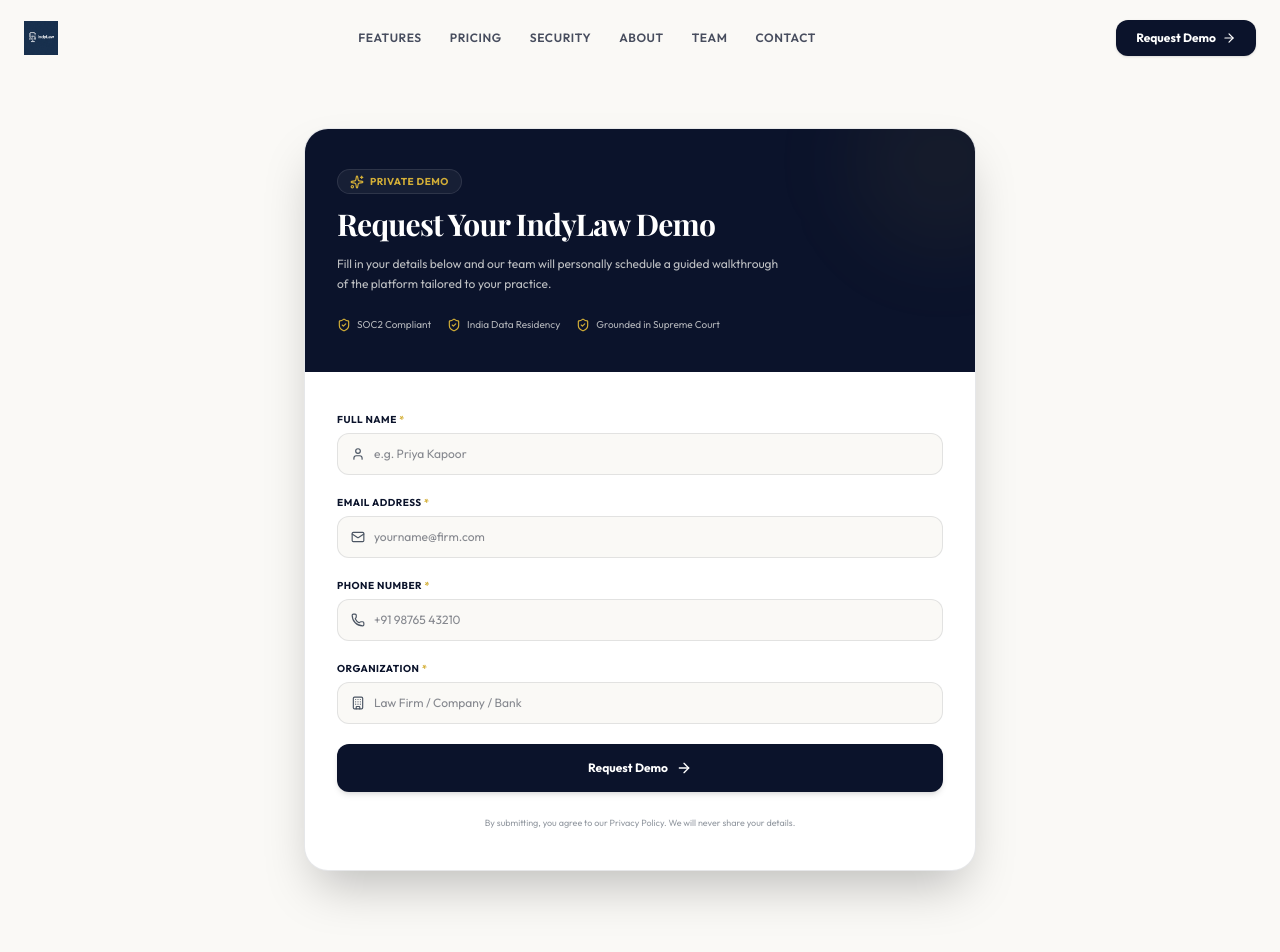
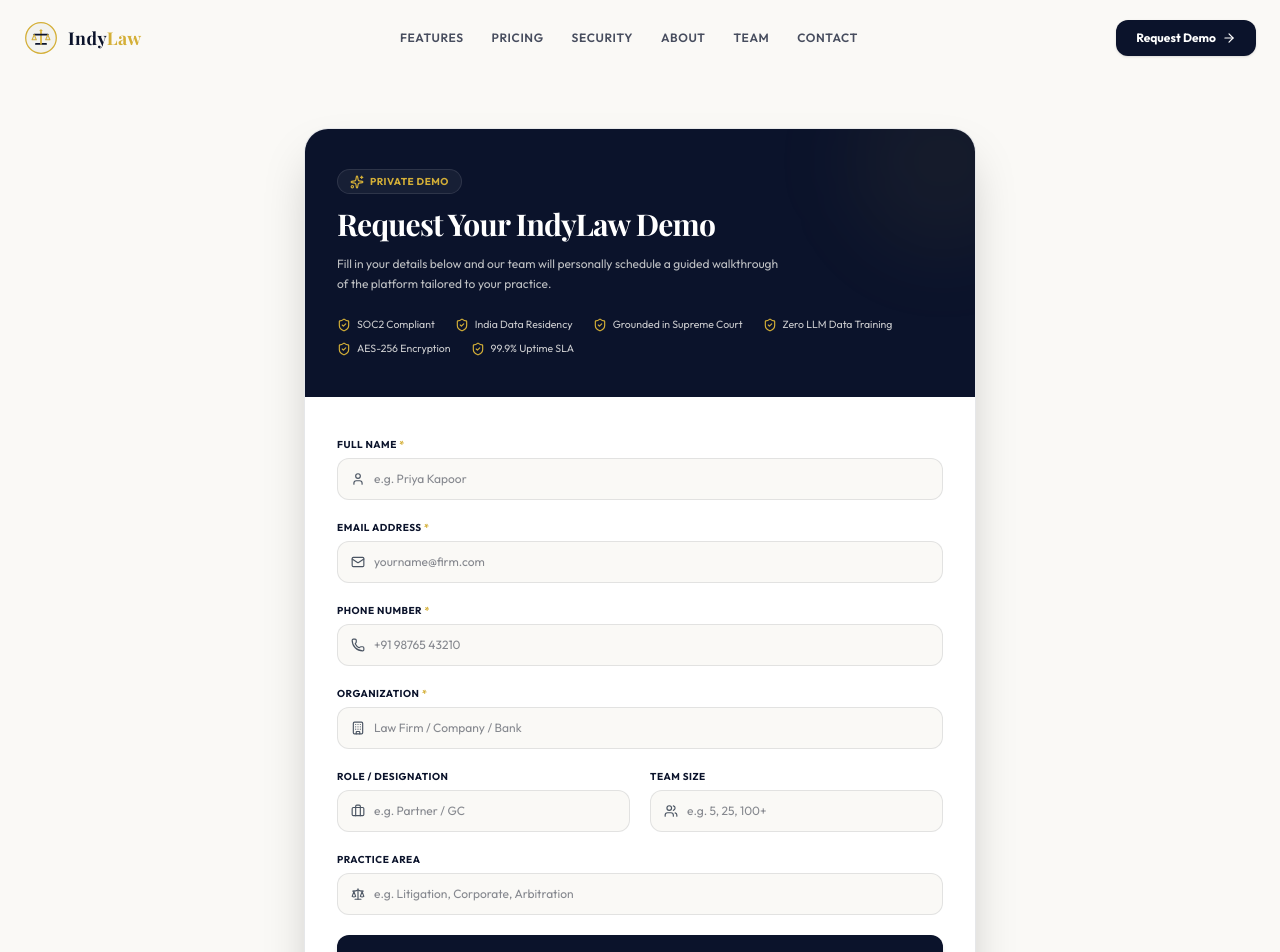
Before and after one commit to heetnandu01/indylaw, a React (Vite) app: page /request-demo in a window 1280 px wide. Shown: the top 952 px of the page. Built offline with nearby package versions, Linux system fonts and the light colour scheme; a web font is replaced by a local one.

Commit message:
minor changes

```diff
--- a/src/components/BookDemoModal.tsx
+++ b/src/components/BookDemoModal.tsx
@@ -2,7 +2,7 @@ import React, { useState } from 'react'
 import { useForm } from 'react-hook-form'
 import { zodResolver } from '@hookform/resolvers/zod'
 import * as z from 'zod'
-import { X, Calendar, Check, ArrowRight, ShieldCheck, Sparkles, Building, Phone, User, Mail, RefreshCw } from 'lucide-react'
+import { X, Calendar, Check, ArrowRight, ShieldCheck, Building, Phone, User, Mail, RefreshCw } from 'lucide-react'
 
 // Define validation schema with Zod
 const formSchema = z.object({
@@ -93,14 +93,26 @@ export const BookDemoModal: React.FC<BookDemoModalProps> = ({ isOpen, onClose })
             </p>
           </div>
 
-          <div className="space-y-3 pt-6 border-t border-[#FAF9F6]/10 text-[10px] text-[#FAF9F6]/90">
+          <div className="space-y-2.5 pt-6 border-t border-[#FAF9F6]/10 text-[10px] text-[#FAF9F6]/90">
             <div className="flex items-center gap-2">
-              <ShieldCheck className="w-4 h-4 text-[#D4AF37]" />
+              <ShieldCheck className="w-4 h-4 text-[#D4AF37] flex-shrink-0" />
               <span>SOC2 Type II Compliant</span>
             </div>
             <div className="flex items-center gap-2">
-              <Sparkles className="w-4 h-4 text-[#D4AF37]" />
+              <ShieldCheck className="w-4 h-4 text-[#D4AF37] flex-shrink-0" />
+              <span>India Data Residency</span>
+            </div>
+            <div className="flex items-center gap-2">
+              <ShieldCheck className="w-4 h-4 text-[#D4AF37] flex-shrink-0" />
               <span>Grounded in Supreme Court</span>
+            </div>
+            <div className="flex items-center gap-2">
+              <ShieldCheck className="w-4 h-4 text-[#D4AF37] flex-shrink-0" />
+              <span>Zero LLM Data Training</span>
+            </div>
+            <div className="flex items-center gap-2">
+              <ShieldCheck className="w-4 h-4 text-[#D4AF37] flex-shrink-0" />
+              <span>AES-256 Encryption</span>
             </div>
           </div>
         </div>
--- a/src/components/Logo.tsx
+++ b/src/components/Logo.tsx
@@ -1,33 +1,88 @@
 import React from 'react'
-import logoImg from '../assets/logo.png'
 
 interface LogoProps {
   /** 'dark' = for light backgrounds (Navbar)
    *  'light' = for dark backgrounds (Footer/Hero) */
   variant?: 'dark' | 'light'
   className?: string
-  /** Height of the logo image in px */
+  /** Height of the logo image/icon in px */
   iconSize?: number
 }
 
 export const Logo: React.FC<LogoProps> = ({
   variant = 'dark',
   className = '',
-  iconSize = 36
+  iconSize = 34
 }) => {
+  const textColor = variant === 'light' ? 'text-white' : 'text-[#0B132B]'
+  const goldColor = '#D4AF37'
+
   return (
-    <div className={`flex items-center ${className}`}>
-      <img
-        src={logoImg}
-        alt="IndyLaw logo"
-        style={{
-          height: iconSize,
-          width: 'auto',
-          display: 'block',
-          // Invert to white when used on dark backgrounds
-          filter: variant === 'light' ? 'brightness(0) invert(1)' : 'none'
-        }}
-      />
+    <div className={`flex items-center gap-2.5 ${className}`}>
+      <svg
+        width={iconSize}
+        height={iconSize}
+        viewBox="0 0 40 40"
+        fill="none"
+        xmlns="http://www.w3.org/2000/svg"
+        className="flex-shrink-0"
+      >
+        {/* Premium subtle outer circle */}
+        <circle
+          cx="20"
+          cy="20"
+          r="18"
+          stroke={goldColor}
+          strokeWidth="1.5"
+          fill={variant === 'light' ? 'rgba(212, 175, 55, 0.08)' : 'rgba(11, 19, 43, 0.03)'}
+        />
+        {/* Scale/Pillar representation */}
+        <path
+          d="M14 27H26"
+          stroke={variant === 'light' ? '#FAF9F6' : '#0B132B'}
+          strokeWidth="2"
+          strokeLinecap="round"
+        />
+        <path
+          d="M20 13V27"
+          stroke={goldColor}
+          strokeWidth="2"
+          strokeLinecap="round"
+        />
+        <path
+          d="M12 16H28"
+          stroke={variant === 'light' ? '#FAF9F6' : '#0B132B'}
+          strokeWidth="2"
+          strokeLinecap="round"
+        />
+        {/* Left scale pan */}
+        <path
+          d="M12 16L9.5 22H14.5L12 16Z"
+          stroke={goldColor}
+          strokeWidth="1.25"
+          fill={variant === 'light' ? 'rgba(250, 249, 246, 0.15)' : 'rgba(11, 19, 43, 0.05)'}
+          strokeLinejoin="round"
+        />
+        {/* Right scale pan */}
+        <path
+          d="M28 16L25.5 22H30.5L28 16Z"
+          stroke={goldColor}
+          strokeWidth="1.25"
+          fill={variant === 'light' ? 'rgba(250, 249, 246, 0.15)' : 'rgba(11, 19, 43, 0.05)'}
+          strokeLinejoin="round"
+        />
+        {/* Accent top diamond */}
+        <path
+          d="M20 9.5L22 11.5L20 13L18 11.5L20 9.5Z"
+          fill={goldColor}
+        />
+      </svg>
+      <span
+        className={`font-serif font-bold tracking-wide select-none ${textColor}`}
+        style={{ fontSize: `${iconSize * 0.52}px`, lineHeight: '1' }}
+      >
+        Indy<span className="text-[#D4AF37]">Law</span>
+      </span>
     </div>
   )
 }
--- a/src/pages/RequestDemo.tsx
+++ b/src/pages/RequestDemo.tsx
@@ -2,13 +2,16 @@ import React, { useState } from 'react'
 import { useForm } from 'react-hook-form'
 import { zodResolver } from '@hookform/resolvers/zod'
 import * as z from 'zod'
-import { User, Mail, Phone, Building, CheckCircle, Sparkles, ShieldCheck, ArrowRight } from 'lucide-react'
+import { User, Mail, Phone, Building, CheckCircle, Sparkles, ShieldCheck, ArrowRight, Briefcase, Users, Scale } from 'lucide-react'
 
 const formSchema = z.object({
   fullName: z.string().min(3, { message: 'Full name must be at least 3 characters.' }),
   email: z.string().email({ message: 'Please enter a valid email address.' }),
   phone: z.string().regex(/^[0-9\s+\-()]{10,15}$/, { message: 'Enter a valid phone number (10-15 digits).' }),
-  organization: z.string().min(2, { message: 'Organization name is required.' })
+  organization: z.string().min(2, { message: 'Organization name is required.' }),
+  role: z.string().optional(),
+  teamSize: z.string().optional(),
+  practiceArea: z.string().optional()
 })
 
 type FormData = z.infer<typeof formSchema>
@@ -25,6 +28,9 @@ async function submitDemoRequest(data: FormData): Promise<void> {
       email: data.email,
       phone: data.phone,
       organization: data.organization,
+      role: data.role,
+      teamSize: data.teamSize,
+      practiceArea: data.practiceArea,
     }),
   })
 
@@ -86,18 +92,30 @@ export const RequestDemo: React.FC = () => {
                   Fill in your details below and our team will personally schedule a guided walkthrough of the platform tailored to your practice.
                 </p>
 
-                <div className="flex flex-wrap gap-4 pt-3 text-[10px] text-[#FAF9F6]/70">
+                <div className="flex flex-wrap gap-x-5 gap-y-2 pt-3 text-[10.5px] text-[#FAF9F6]/80">
                   <div className="flex items-center gap-1.5">
-                    <ShieldCheck className="w-3.5 h-3.5 text-[#D4AF37]" />
+                    <ShieldCheck className="w-3.5 h-3.5 text-[#D4AF37] flex-shrink-0" />
                     <span>SOC2 Compliant</span>
                   </div>
                   <div className="flex items-center gap-1.5">
-                    <ShieldCheck className="w-3.5 h-3.5 text-[#D4AF37]" />
+                    <ShieldCheck className="w-3.5 h-3.5 text-[#D4AF37] flex-shrink-0" />
                     <span>India Data Residency</span>
                   </div>
                   <div className="flex items-center gap-1.5">
-                    <ShieldCheck className="w-3.5 h-3.5 text-[#D4AF37]" />
+                    <ShieldCheck className="w-3.5 h-3.5 text-[#D4AF37] flex-shrink-0" />
                     <span>Grounded in Supreme Court</span>
+                  </div>
+                  <div className="flex items-center gap-1.5">
+                    <ShieldCheck className="w-3.5 h-3.5 text-[#D4AF37] flex-shrink-0" />
+                    <span>Zero LLM Data Training</span>
+                  </div>
+                  <div className="flex items-center gap-1.5">
+                    <ShieldCheck className="w-3.5 h-3.5 text-[#D4AF37] flex-shrink-0" />
+                    <span>AES-256 Encryption</span>
+                  </div>
+                  <div className="flex items-center gap-1.5">
+                    <ShieldCheck className="w-3.5 h-3.5 text-[#D4AF37] flex-shrink-0" />
+                    <span>99.9% Uptime SLA</span>
                   </div>
                 </div>
               </div>
@@ -187,6 +205,60 @@ export const RequestDemo: React.FC = () => {
                     {errors.organization && <p className="text-[9px] text-red-500 mt-1 font-semibold">{errors.organization.message}</p>}
                   </div>
 
+                  {/* Role and Team Size Grid */}
+                  <div className="grid grid-cols-1 sm:grid-cols-2 gap-5">
+                    {/* Role */}
+                    <div>
+                      <label className="text-[10px] font-bold text-[#0B132B] uppercase tracking-wider block mb-1.5">
+                        Role / Designation
+                      </label>
+                      <div className="relative">
+                        <Briefcase className="w-3.5 h-3.5 absolute left-3.5 top-1/2 -translate-y-1/2 text-[#4B5563]" />
+                        <input
+                          id="demo-role"
+                          type="text"
+                          {...register('role')}
+                          placeholder="e.g. Partner / GC"
+                          className="w-full bg-[#FAF9F6] text-xs border border-[#0B132B]/10 rounded-xl pl-9 pr-4 py-3 focus:outline-none focus:border-[#D4AF37] transition-colors"
+                        />
+                      </div>
+                    </div>
+
+                    {/* Team Size */}
+                    <div>
+                      <label className="text-[10px] font-bold text-[#0B132B] uppercase tracking-wider block mb-1.5">
+                        Team Size
+                      </label>
+                      <div className="relative">
+                        <Users className="w-3.5 h-3.5 absolute left-3.5 top-1/2 -translate-y-1/2 text-[#4B5563]" />
+                        <input
+                          id="demo-teamSize"
+                          type="text"
+                          {...register('teamSize')}
+                          placeholder="e.g. 5, 25, 100+"
+                          className="w-full bg-[#FAF9F6] text-xs border border-[#0B132B]/10 rounded-xl pl-9 pr-4 py-3 focus:outline-none focus:border-[#D4AF37] transition-colors"
+                        />
+                      </div>
+                    </div>
+                  </div>
+
+                  {/* Practice Area */}
+                  <div>
+                    <label className="text-[10px] font-bold text-[#0B132B] uppercase tracking-wider block mb-1.5">
+                      Practice Area
+                    </label>
+                    <div className="relative">
+                      <Scale className="w-3.5 h-3.5 absolute left-3.5 top-1/2 -translate-y-1/2 text-[#4B5563]" />
+                      <input
+                        id="demo-practiceArea"
+                        type="text"
+                        {...register('practiceArea')}
+                        placeholder="e.g. Litigation, Corporate, Arbitration"
+                        className="w-full bg-[#FAF9F6] text-xs border border-[#0B132B]/10 rounded-xl pl-9 pr-4 py-3 focus:outline-none focus:border-[#D4AF37] transition-colors"
+                      />
+                    </div>
+                  </div>
+
                   {submitError && (
                     <p className="text-[10px] text-red-500 font-semibold bg-red-50 border border-red-100 rounded-lg px-3 py-2">
                       {submitError}
```
Also changed, not shown: 1 other file (tests, documents, lock files or other folders).
